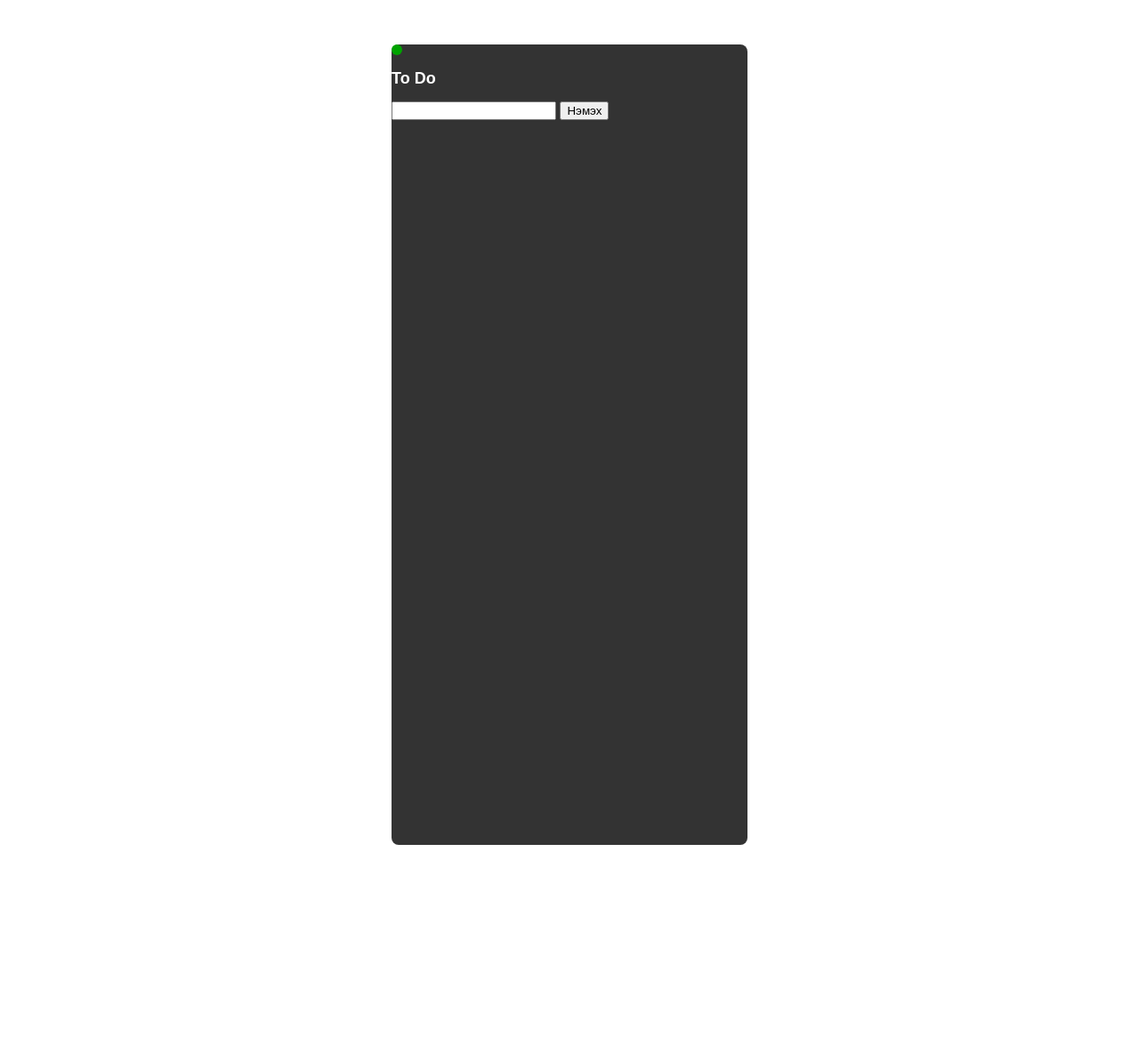
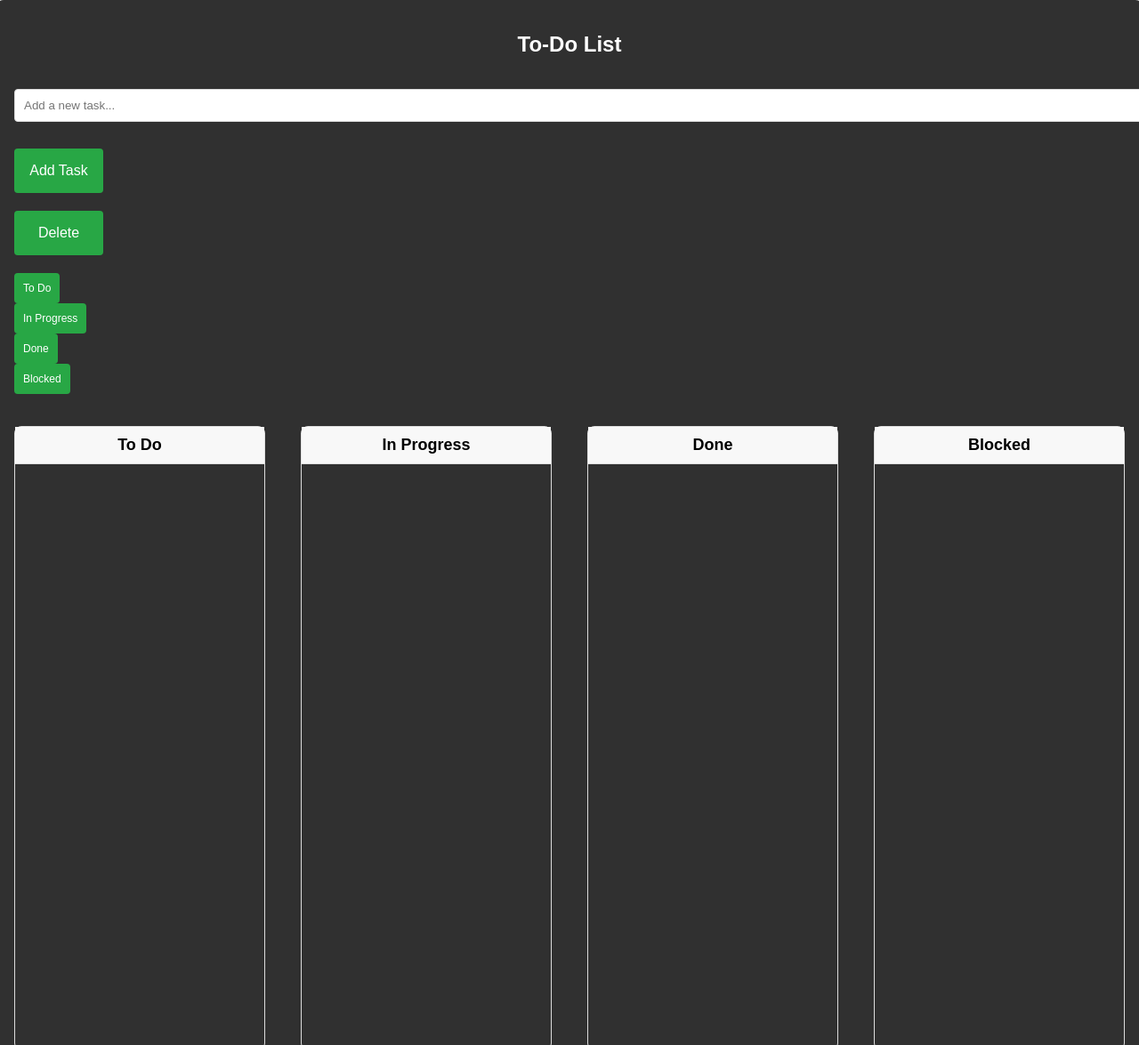
Before and after one commit to amaraa-11/ToDO, a plain HTML site: page index.html in a window 1280 px wide. Shown: the top 1175 px of the page at 89% size. Before the commit the page ends 958 px from the top, so only its background shows below. Drawn offline with Linux system fonts and the light colour scheme.

Commit message:
todo section2

```diff
--- a/index.html
+++ b/index.html
@@ -3,55 +3,55 @@
   <head>
     <meta charset="UTF-8" />
     <meta name="viewport" content="width=device-width, initial-scale=1.0" />
+    <link rel="stylesheet" href="style.css" />
     <title>To-Do List</title>
-    <style>
-      body {
-        font-family: Arial, sans-serif;
-        color: #ffffff;
-      }
-      .todo-container {
-        max-width: 400px;
-        margin: 0 auto;
-        width: 400px;
-        height: 900px;
-        background-color: #333333;
-        border-radius: 8px;
-      }
-      .todo-item {
-        display: flex;
-        justify-content: space-between;
-        padding: 5px 0;
-        border-bottom: 1px solid #ddd;
-      }
-      .todo-item button {
-        background-color: rgb(117, 56, 56);
-        color: white;
-        border: none;
-        cursor: pointer;
-      }
-      .todo-list {
-        font-size: 18px;
-        color: #ffffff;
-        padding-top: 0;
-        width: 80%;
-      }
-      .dot {
-        width: 12px;
-        height: 12px;
-        border-radius: 50px;
-        background-color: #00a300;
-        margin-top: 50px;
-      }
-    </style>
+    <style></style>
   </head>
   <body>
-    <div class="todo-container">
-      <p class="dot"></p>
-      <h2 class="todo-list">To Do</h2>
-      <input type="text" id="taskInput" />
-      <button onclick="addTask()">Нэмэх</button>
-      <ul id="taskList"></ul>
+    <div class="container">
+      <h1>To-Do List</h1>
+      <input type="text" id="taskInput" placeholder="Add a new task..." />
+      <button class="add-task" onclick="addTask()">Add Task</button>
+      <button class="deleteButton" onclick="deleteButton()">Delete</button>
+      <div>
+        <button class="move-button" onclick="moveTask( 'todoList')">
+          To Do
+        </button>
+        <button class="move-button" onclick="moveTask( 'inProgressList')">
+          In Progress
+        </button>
+        <button class="move-button" onclick="moveTask( 'doneList')">
+          Done
+        </button>
+        <button class="move-button" onclick="moveTask( 'blockedList')">
+          Blocked
+        </button>
+      </div>
+
+      <div class="task-board">
+        <div class="task-column">
+          <ul id="todoList" class="task-list">
+            <h2>To Do</h2>
+          </ul>
+        </div>
+        <div class="task-column">
+          <ul id="inProgressList" class="task-list">
+            <h2>In Progress</h2>
+          </ul>
+        </div>
+        <div class="task-column">
+          <ul id="doneList" class="task-list">
+            <h2>Done</h2>
+          </ul>
+        </div>
+        <div class="task-column">
+          <ul id="blockedList" class="task-list">
+            <h2>Blocked</h2>
+          </ul>
+        </div>
+      </div>
     </div>
-    <script src="todo.js"></script>
+
+    <script src="todo.jss"></script>
   </body>
 </html>
--- /dev/null
+++ b/style.css
@@ -0,0 +1,98 @@
+body {
+  font-family: Arial, sans-serif;
+  background-color: #f4f4f4;
+  display: flex;
+  align-items: center;
+  justify-content: center;
+  min-height: 100vh;
+  margin: 0;
+}
+.container {
+  width: 100vw;
+  height: 100vw;
+  background-color: #303030;
+  padding: 20px;
+  box-shadow: 0 4px 8px rgba(0, 0, 0, 0.1);
+  border-radius: 8px;
+  display: flex;
+  flex-direction: column;
+
+  gap: 20px;
+}
+.add-task {
+  width: 100px;
+  height: 50px;
+}
+h1 {
+  text-align: center;
+  font-size: 24px;
+  color: #ffffff;
+}
+input[type="text"] {
+  width: 100%;
+  padding: 10px;
+  margin-bottom: 10px;
+  border: 1px solid #ddd;
+  border-radius: 4px;
+}
+.deleteButton {
+  width: 100px;
+  height: 50px;
+}
+button {
+  padding: 10px;
+  border: none;
+  background-color: #28a745;
+  color: white;
+  border-radius: 4px;
+  cursor: pointer;
+  font-size: 16px;
+  display: flex;
+  justify-content: center;
+  align-items: center;
+}
+button:hover {
+  background-color: #218838;
+}
+.task-column {
+  flex: 1;
+}
+.task-board {
+  display: flex;
+  justify-content: center;
+  gap: 40px;
+}
+.task-list {
+  list-style-type: none;
+  padding: 0;
+  border: 1px solid #ddd;
+  border-radius: 8px;
+
+  height: 700px;
+  width: 280px;
+}
+.task-list h2 {
+  text-align: center;
+  background-color: #f8f8f8;
+  margin: 0;
+  padding: 10px;
+  border-bottom: 1px solid #ddd;
+  font-size: 18px;
+}
+li {
+  padding: 10px;
+  border-bottom: 1px solid #ddd;
+  display: flex;
+  justify-content: space-between;
+  align-items: center;
+}
+li:last-child {
+  border-bottom: none;
+}
+.move-button {
+  display: flex;
+  justify-content: center;
+  align-items: center;
+  font-size: 12px;
+  cursor: pointer;
+}
--- a/todo.js
+++ b/todo.js
@@ -1,32 +1,27 @@
-// task nemeh
-
 function addTask() {
   const taskInput = document.getElementById("taskInput");
-  const taskList = document.getElementById("taskList");
+  const taskText = taskInput.value.trim();
 
-  if (taskInput.value.trim() !== "") {
-    const li = document.createElement("li");
-    li.className = "todo-item";
-
-    // ajliin ner
-    const taskText = document.createElement("span");
-    taskText.innerText = taskInput.value;
-    li.appendChild(taskText);
-    const checkBox = document.createElement("input");
-    checkBox.type = "checkbox";
-
-    // ustgah towch
-    const deleteButton = document.createElement("button");
-    deleteButton.innerText = "Устгах";
-    deleteButton.onclick = function () {
-      taskList.removeChild(li);
-    };
-    li.appendChild(checkBox);
-    li.appendChild(deleteButton);
-
-    taskList.appendChild(li);
+  if (taskText !== "") {
+    addTaskToList("todoList", taskText);
     taskInput.value = "";
-  } else {
-    alert("Hello!");
   }
 }
+
+function addTaskToList(listId, taskText) {
+  const list = document.getElementById(listId);
+  const li = document.createElement("li");
+
+  li.innerHTML = <span>${taskText}</span>;
+
+  list.appendChild(li);
+}
+
+function moveTask(button, targetListId) {
+  const taskItem = button.closest("li");
+  const taskText = taskItem.querySelector("span").innerText;
+
+  taskItem.remove();
+  addTaskToList(targetListId, taskText);
+}
+function deleteButton() {}
```
